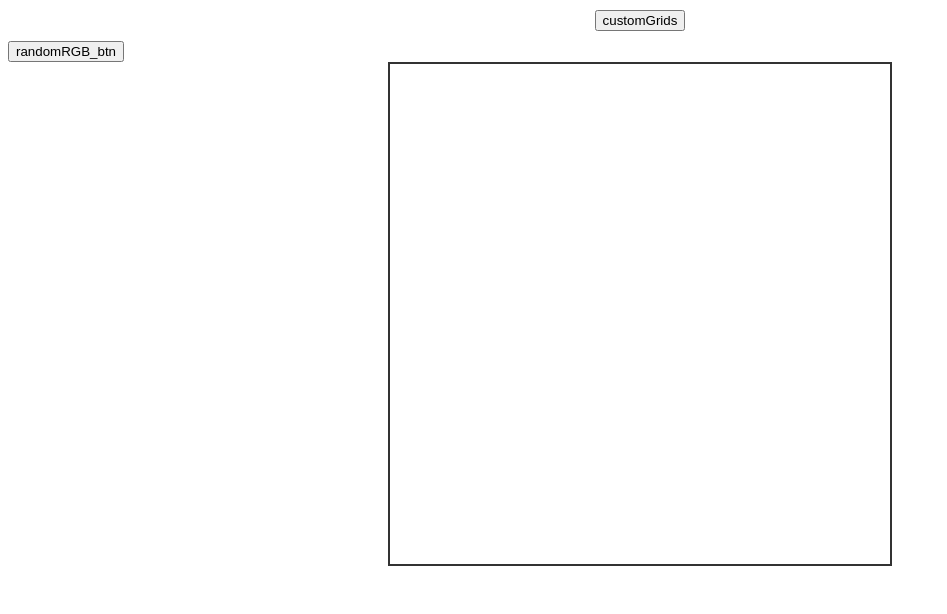
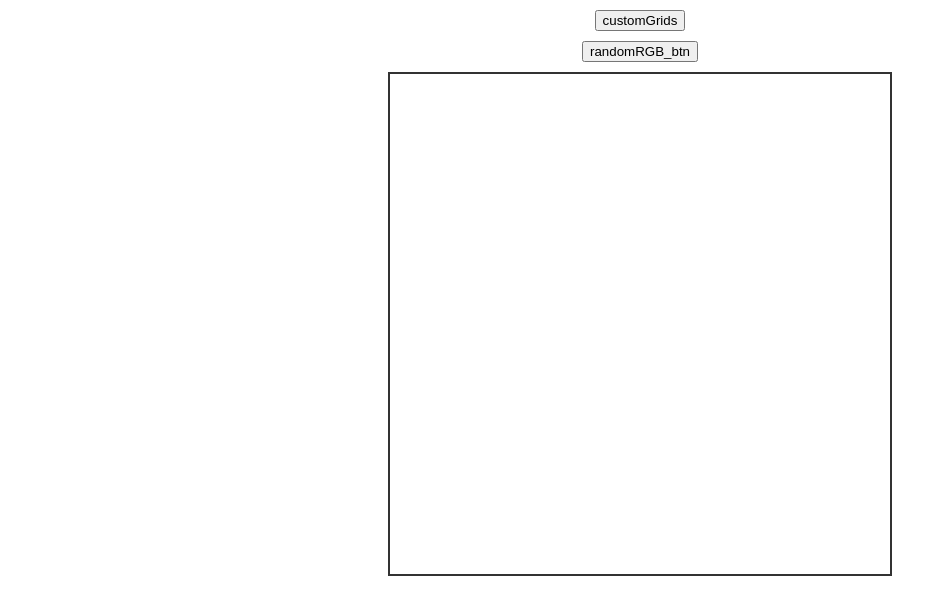
Before and after one commit to cvm47/Etch-a-Sketch, a plain HTML site: page index.html in a window 1280 px wide. Shown: the whole page, without its empty margins (0-947 px from the left). Drawn offline with Linux system fonts and the light colour scheme.

Commit message:
style: centering the inline-block element

```diff
--- a/style.css
+++ b/style.css
@@ -10,3 +10,8 @@
     display: block;
     margin: 10px auto;
 }
+
+.randomRGB_btn {
+    display: block;
+    margin: 10px auto;
+}
```
